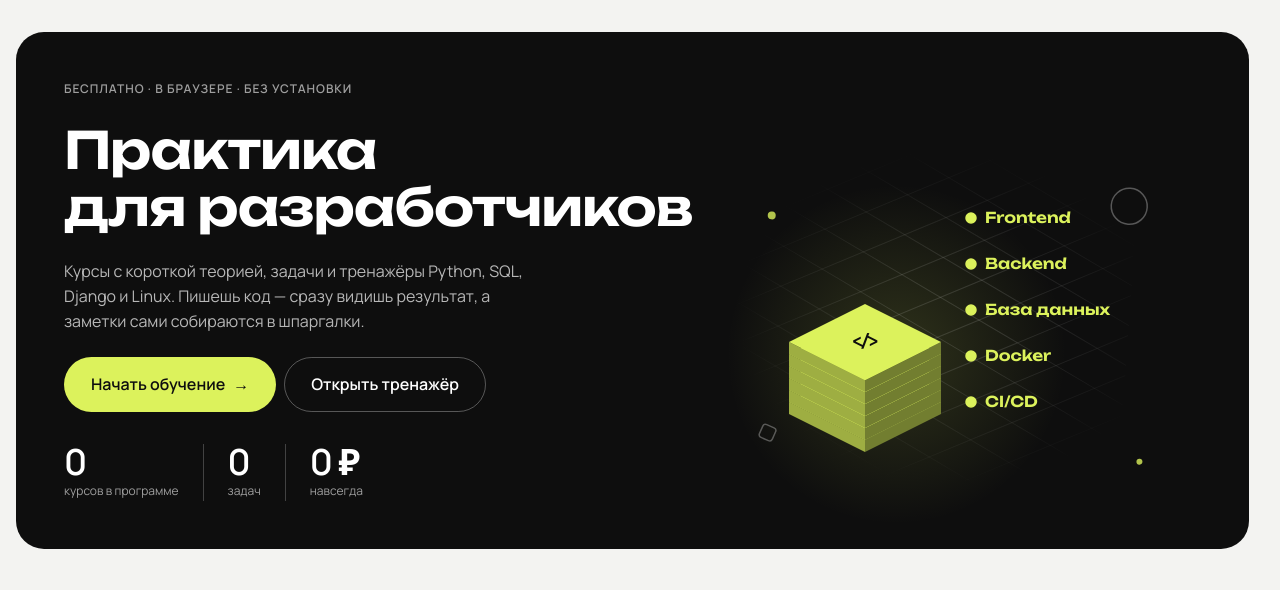
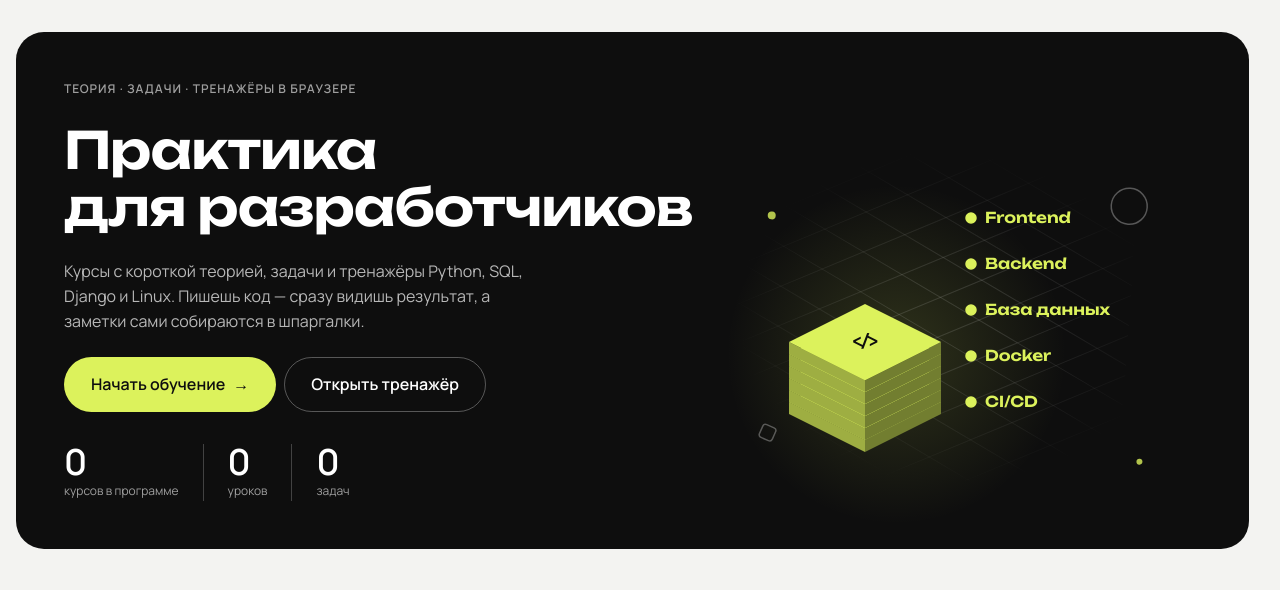
Before and after one commit to Antoni5555/develop_lab, a Django app: page / in a window 1280 px wide. Shown: the part 72-662 px from the top of the page. Run offline with Django 5.2, Linux system fonts and the light colour scheme; data that the repository does not hold is empty.

Commit message:
fix: убраны обещания бесплатности; на главной вместо «0 ₽ навсегда» — число уроков

```diff
--- a/src/apps/courses/services/selectors.py
+++ b/src/apps/courses/services/selectors.py
@@ -261,7 +261,8 @@ def start_card():
 def home_summary():
     """Для главной: курсы направления (карта пути) и числа под кнопками первого экрана.
 
-    Курсов — все, включая «скоро»: это программа направления. Задач — опубликованные.
+    Курсов — все, включая «скоро»: это программа направления. Уроков (= тем) и задач —
+    опубликованные.
     """
     _, track, cards = catalog()
     return {
@@ -270,6 +271,7 @@ def home_summary():
         'first_card': first_open_card(cards),
         'numbers': {
             'courses': len(cards),
+            'lessons': sum(card.course.topic_count for card in cards),
             'exercises': sum(card.course.exercise_count for card in cards),
         },
     }
--- a/src/templates/about/components/_principles.html
+++ b/src/templates/about/components/_principles.html
@@ -9,8 +9,8 @@
   <ol class="principles">
     <li class="principles__item">
       <span class="principles__num" aria-hidden="true">01</span>
-      <h3 class="principles__title">Бесплатно</h3>
-      <p class="muted">Без платных уровней и рекламы. Код и контент открыты.</p>
+      <h3 class="principles__title">Один магазин на все курсы</h3>
+      <p class="muted">Задачи — из backend интернет-магазина: заказы, товары и пользователи знакомы с первого курса.</p>
     </li>
     <li class="principles__item">
       <span class="principles__num" aria-hidden="true">02</span>
--- a/src/templates/base/base.html
+++ b/src/templates/base/base.html
@@ -4,7 +4,7 @@
   <meta charset="UTF-8">
   <meta name="viewport" content="width=device-width, initial-scale=1.0">
   <title>{% block title %}{{ SITE_NAME }}{% endblock %}</title>
-  <meta name="description" content="{% block description %}Бесплатная практика для разработчиков: короткая теория, задачи и тренажёры Python, SQL, Django и Linux прямо в браузере.{% endblock %}">
+  <meta name="description" content="{% block description %}Практика для разработчиков: короткая теория, задачи и тренажёры Python, SQL, Django и Linux прямо в браузере.{% endblock %}">
   <link rel="icon" href="{% static 'img/favicon.svg' %}" type="image/svg+xml">
   <link rel="icon" href="{% static 'img/favicon.ico' %}" sizes="32x32">
   <link rel="apple-touch-icon" href="{% static 'img/apple-touch-icon.png' %}">
--- a/src/templates/base/footer.html
+++ b/src/templates/base/footer.html
@@ -2,7 +2,7 @@
   <div class="container footer__inner">
     <div class="footer__col">
       <a href="{% url 'pages:home' %}" class="logo logo--sm">{% include 'base/components/_logo_mark.html' %}{{ SITE_NAME }}</a>
-      <span class="muted">Бесплатная практика для разработчиков</span>
+      <span class="muted">Практика для разработчиков</span>
     </div>
     <nav class="footer__col">
       <span class="footer__label">Разделы</span>
--- a/src/templates/home/components/_hero.html
+++ b/src/templates/home/components/_hero.html
@@ -1,7 +1,7 @@
 {# Первый экран: текст, кнопки, цифры + картинка «полный цикл» #}
 <div class="hero hero--home">
   <div class="hero__text">
-    <span class="eyebrow">Бесплатно · в браузере · без установки</span>
+    <span class="eyebrow">Теория · задачи · тренажёры в браузере</span>
     <h1 class="hero__title">Практика для&nbsp;разработчиков</h1>
     <p class="hero__lead">Курсы с короткой теорией, задачи и тренажёры Python, SQL, Django и Linux. Пишешь код — сразу видишь результат, а заметки сами собираются в шпаргалки.</p>
     <div class="hero__cta">
--- a/src/templates/home/components/_hero_numbers.html
+++ b/src/templates/home/components/_hero_numbers.html
@@ -1,7 +1,7 @@
 {% load plural %}
-{# Цифры под кнопками — из БД (home_summary): курсы направления, включая «скоро», и опубликованные задачи #}
+{# Цифры под кнопками — из БД (home_summary): курсы направления, включая «скоро», опубликованные уроки и задачи #}
 <dl class="hero-numbers">
   <div><dt>{{ numbers.courses }}</dt><dd>{{ numbers.courses|plural_word:"курс,курса,курсов" }} в программе</dd></div>
+  <div><dt>{{ numbers.lessons }}</dt><dd>{{ numbers.lessons|plural_word:"урок,урока,уроков" }}</dd></div>
   <div><dt>{{ numbers.exercises }}</dt><dd>{{ numbers.exercises|plural_word:"задача,задачи,задач" }}</dd></div>
-  <div><dt>0 ₽</dt><dd>навсегда</dd></div>
 </dl>
--- a/src/templates/legal/privacy.html
+++ b/src/templates/legal/privacy.html
@@ -12,7 +12,7 @@
 
 <section>
   <h2><span class="legal__num">1</span>Общие положения</h2>
-  <p>1.1. Сайт — бесплатная учебная платформа: теория, задачи и тренажёры. Читать уроки и решать задачи можно без регистрации; аккаунт нужен, чтобы сохранять прогресс и заметки на сервере.</p>
+  <p>1.1. Сайт — учебная платформа: теория, задачи и тренажёры. Читать уроки и решать задачи можно без регистрации; аккаунт нужен, чтобы сохранять прогресс и заметки на сервере.</p>
   <p>1.2. Регистрируясь, пользователь подтверждает, что ознакомлен с Политикой, и даёт <a href="{% url 'pages:consent' %}">согласие на обработку персональных данных</a> в соответствии с Федеральным законом № 152-ФЗ «О персональных данных».</p>
 </section>
 
```
Also changed, not shown: docs/architecture.md (+1 -1 lines), tests/test_home.py (+2 -1 lines), README.md.
